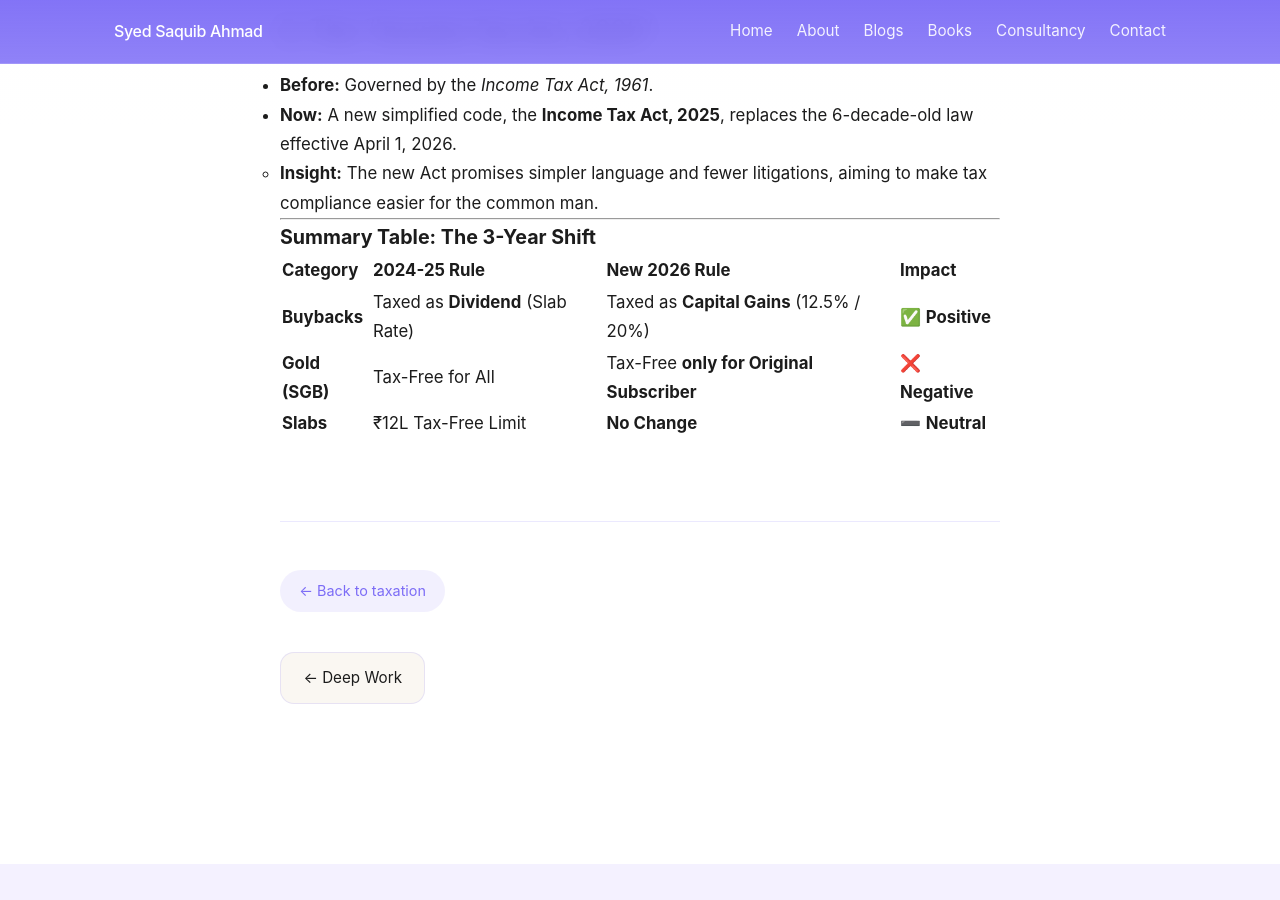
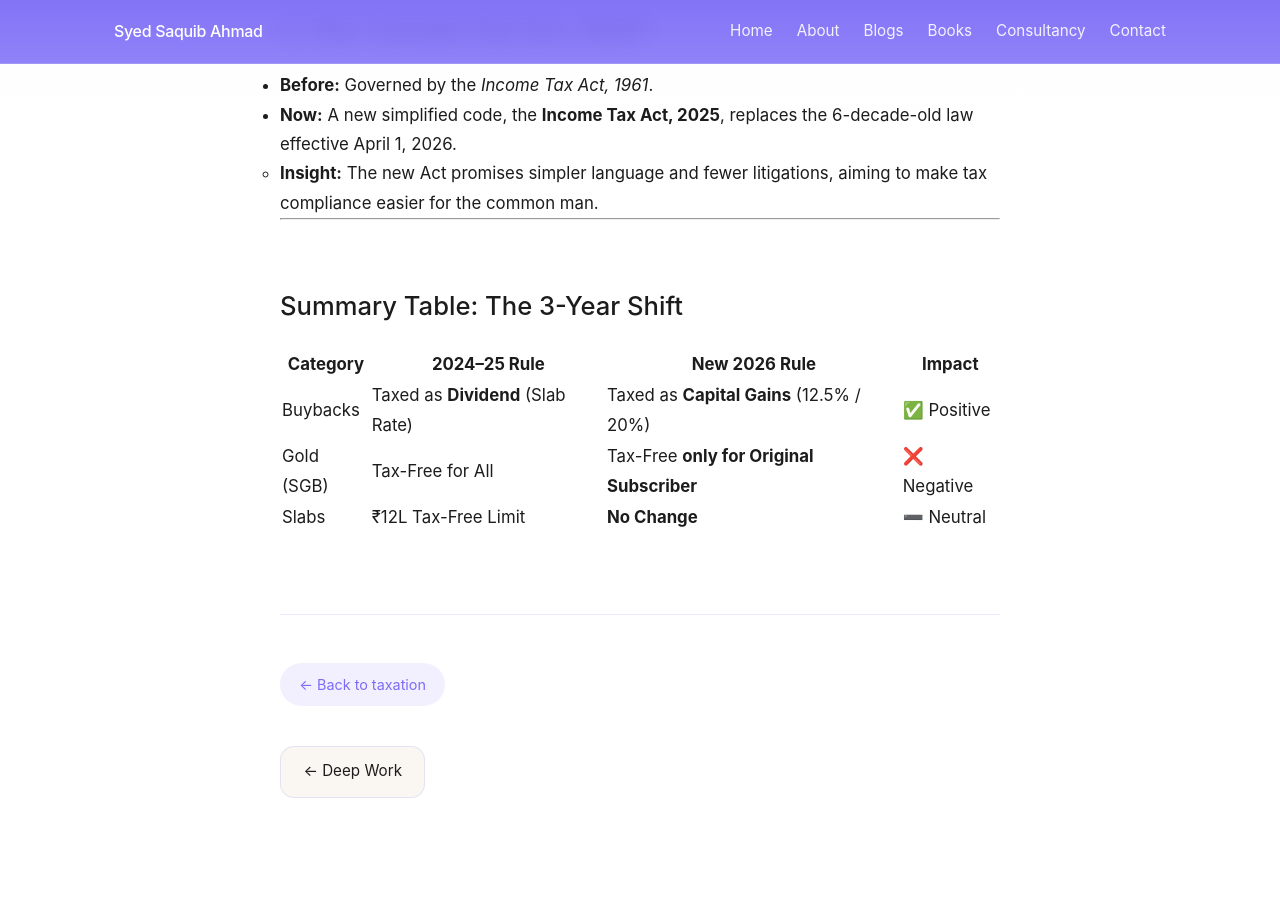
Before and after one commit to saquibahmad1234/syedsaquibahmad, a Jekyll site: the page built from _posts/2026-02-04-budget-2026-income-tax-changes.md, in a window 1280 px wide and 900 px high, scrolled down 1861 px. Built offline with Jekyll 4.4.1, drawn with Linux system fonts in a browser that asks for light colours.

```diff
--- a/_posts/2026-02-04-budget-2026-income-tax-changes.md
+++ b/_posts/2026-02-04-budget-2026-income-tax-changes.md
@@ -38,10 +38,10 @@ read_time: 10
 
 ---
 
-### Summary Table: The 3-Year Shift
+## Summary Table: The 3-Year Shift
 
-| Category | 2024-25 Rule | **New 2026 Rule** | Impact |
-| :--- | :--- | :--- | :--- |
-| **Buybacks** | Taxed as **Dividend** (Slab Rate) | Taxed as **Capital Gains** (12.5% / 20%) | ✅ **Positive** |
-| **Gold (SGB)** | Tax-Free for All | Tax-Free **only for Original Subscriber** | ❌ **Negative** |
-| **Slabs** | ₹12L Tax-Free Limit | **No Change** | ➖ **Neutral** |
+| Category | 2024–25 Rule | New 2026 Rule | Impact |
+|--------|--------------|---------------|--------|
+| Buybacks | Taxed as **Dividend** (Slab Rate) | Taxed as **Capital Gains** (12.5% / 20%) | ✅ Positive |
+| Gold (SGB) | Tax-Free for All | Tax-Free **only for Original Subscriber** | ❌ Negative |
+| Slabs | ₹12L Tax-Free Limit | **No Change** | ➖ Neutral |
```
